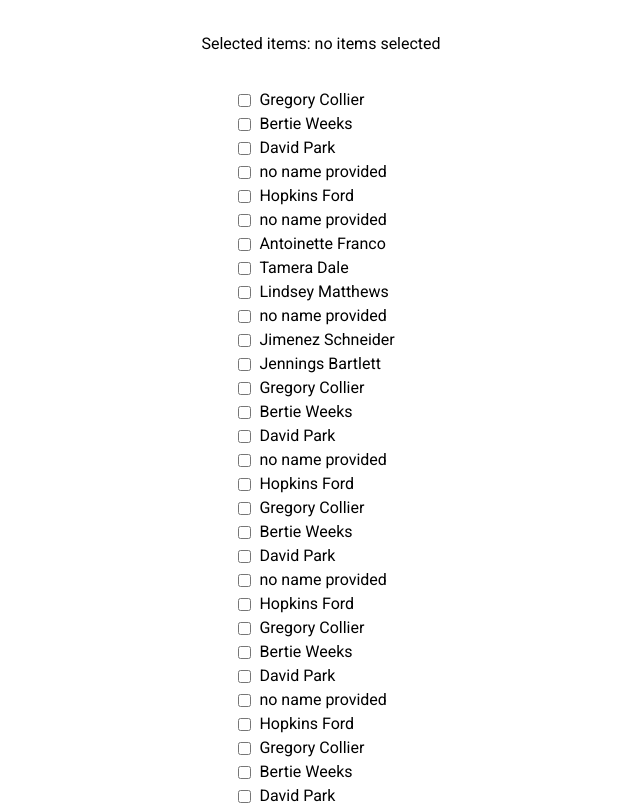
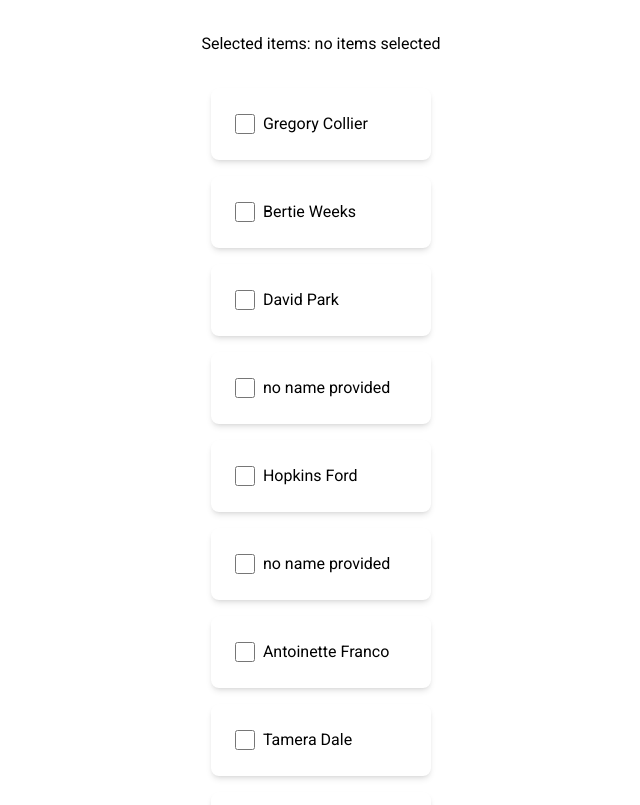
Before and after one commit to cassioscabral/react-code-test, a React (Create React App) app: page / in a window 1280 px wide. Shown: the top 805 px of the page, without its empty margins (319-959 px from the left). Built offline with nearby package versions, Linux system fonts and the light colour scheme.

Commit message:
Adds card like UI with Tailwind

```diff
--- a/src/components/List/Item/Item.tsx
+++ b/src/components/List/Item/Item.tsx
@@ -3,8 +3,9 @@ import { ItemProps } from './types'
 
 function Item(props: ItemProps) {
   return (
-    <div className='flex items-center space-x-2'>
+    <div className='card flex items-center space-x-2'>
       <input
+        className='h-5 w-5 border rounded-sm cursor-pointer'
         type='checkbox'
         onChange={(e: React.ChangeEvent<HTMLInputElement>) =>
           props.onSelect(props.id, e.target.checked)
--- a/src/components/List/List.tsx
+++ b/src/components/List/List.tsx
@@ -25,7 +25,7 @@ export default function List<T>(props: ListProps<T>): JSX.Element {
 
 
   return (
-    <div className='flex flex-col'>
+    <div className='flex flex-col space-y-4'>
       {props.data.map((item, index) => {
         return (
           <MemoizedItem
--- a/src/index.css
+++ b/src/index.css
@@ -1,6 +1,15 @@
 @tailwind base;
 @tailwind components;
 @tailwind utilities;
+
+@layer components {
+  .card {
+    background-color: theme('colors.white');
+    border-radius: theme('borderRadius.lg');
+    padding: theme('spacing.6');
+    box-shadow: theme('boxShadow.md');
+  }
+}
 
 body {
   margin: 0;
```
